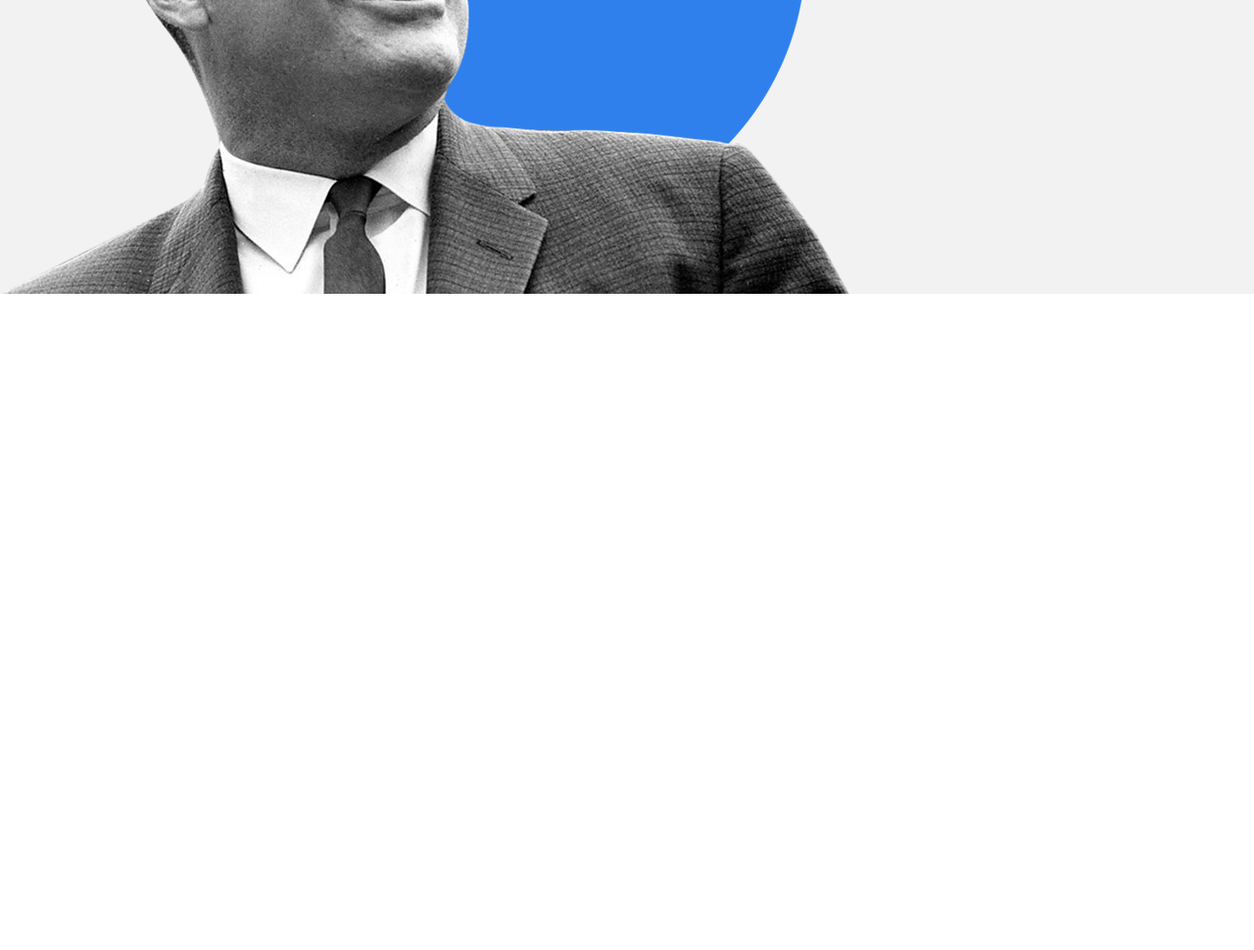
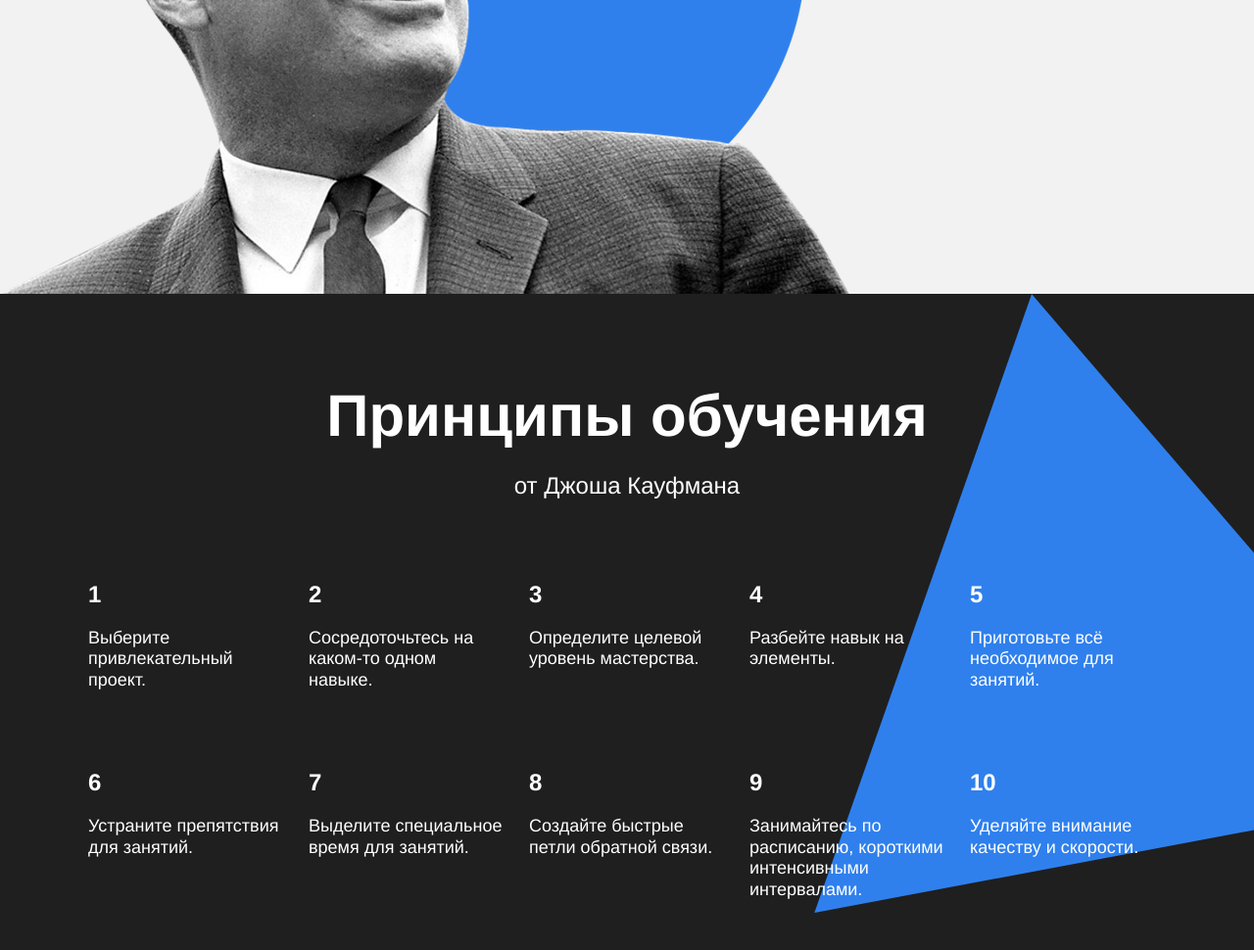
Before and after one commit to Smolib/how-to-learn, a plain HTML site: page index.html in a window 1280 px wide. Shown: the part 2597-3567 px from the top of the page at 98% size. Before the commit the page ends 2897 px from the top, so only its background shows below. Drawn offline with Linux system fonts and the light colour scheme.

Commit message:
kaufman done

```diff
--- a/index.html
+++ b/index.html
@@ -141,8 +141,99 @@
           </a>
         </p>
         </section>
+        <section class="kaufman">
+          <h2 class="section-title section-title_theme_dark">
+            Принципы обучения
+          </h2>
+          <h3 class="section-subtitle section-subtitle_theme_dark">
+            от Джоша Кауфмана
+          </h3>
+          <div class="table table_theme_dark">
+            <div class="table__cell table__cell_theme_dark">
+                <h4 class="table__heading table__heading_theme_dark">
+                  1
+                </h4>
+                <p class="table__text table__text_theme_dark">
+                  Выберите привлекательный проект.
+                </p>
+            </div>
+            <div class="table__cell table__cell_theme_dark">
+                <h4 class="table__heading table__heading_theme_dark">
+                  2
+                </h4>
+                <p class="table__text table__text_theme_dark">
+                  Сосредоточьтесь на каком-то одном навыке.
+                </p>
+            </div>
+            <div class="table__cell table__cell_theme_dark">
+                  <h4 class="table__heading table__heading_theme_dark">
+                    3
+                  </h4>
+                  <p class="table__text table__text_theme_dark">
+                    Определите целевой уровень мастерства.
+                  </p>
+            </div>
+            <div class="table__cell table__cell_theme_dark">
+                <h4 class="table__heading table__heading_theme_dark">
+                  4
+                </h4>
+                <p class="table__text table__text_theme_dark">
+                  Разбейте навык на элементы.
+                </p>
+            </div>
+            <div class="table__cell table__cell_theme_dark">
+               <h4 class="table__heading table__heading_theme_dark">
+                 5
+               </h4>
+               <p class="table__text table__text_theme_dark">
+                 Приготовьте всё необходимое для занятий.
+               </p>
+            </div>
+            <div class="table__cell table__cell_theme_dark">
+              <h4 class="table__heading table__heading_theme_dark">
+                6
+              </h4>
+              <p class="table__text table__text_theme_dark">
+                Устраните препятствия для занятий.
+              </p>
+            </div>
+            <div class="table__cell table__cell_theme_dark">
+              <h4 class="table__heading table__heading_theme_dark">
+                7
+              </h4>
+              <p class="table__text table__text_theme_dark">
+                Выделите специальное время для занятий.
+              </p>
+            </div>
+            <div class="table__cell table__cell_theme_dark">
+              <h4 class="table__heading table__heading_theme_dark">
+                8
+              </h4>
+              <p class="table__text table__text_theme_dark">
+                Создайте быстрые петли обратной связи.
+              </p>
+            </div>
+            <div class="table__cell table__cell_theme_dark">
+              <h4 class="table__heading table__heading_theme_dark">
+                9
+              </h4>
+              <p class="table__text table__text_theme_dark">
+                Занимайтесь по расписанию, короткими интенсивными интервалами.
+              </p>
+            </div>
+            <div class="table__cell table__cell_theme_dark">
+              <h4 class="table__heading table__heading_theme_dark">
+                10
+              </h4>
+              <p class="table__text table__text_theme_dark">
+                Уделяйте внимание качеству и скорости.
+              </p>
+            </div>
+          </div>
+          <div class="kaufman__triangle">
 
-        <section class="kaufman"></section>
+          </div>
+        </section>
       </main>
       <footer class="footer"></footer>
     </div>
--- a/styles/style.css
+++ b/styles/style.css
@@ -175,6 +175,12 @@
   text-align: center;
 }
 
+.section-title_theme_dark {
+  z-index: 2;
+
+  color: white;
+}
+
 .section-subtitle {
   width: 60%;
 
@@ -187,18 +193,35 @@
   text-align: center;
 }
 
+.section-subtitle_theme_dark {
+  z-index: 2;
+
+  color: white;
+}
+
 .table {
   width: 1100px;
 
   display: flex;
   flex-wrap: wrap;
   justify-content: space-between;
+
+  z-index: 2;
+}
+
+.table_theme_dark  {
 }
 
 .table__cell {
   width: 250px;
 
   padding-top: 60px;
+}
+
+.table__cell_theme_dark {
+  width: 200px;
+  padding-top: 80px;
+  color: white;
 }
 
 .table__heading {
@@ -209,6 +232,9 @@
   font-weight: bold;
 }
 
+.table__heading_theme_dark {
+}
+
 .table__text {
   padding-top: 20px;
   margin: 0;
@@ -216,6 +242,9 @@
   line-height: 1.2;
   font-size: 18px;
   font-weight: normal;
+}
+
+.table__text_theme_dark {
 }
 
 .feynman {
@@ -270,10 +299,32 @@
   color: #2f80ed;
   text-decoration: none;
 }
-/* и элемента с модификатором вида ключ-значение */
-.table__cell_theme_dark {
-  width: 200px;
-  color: white;
-  margin-right: 0;
-  margin-top: 80px;
+
+.kaufman {
+  display: flex;
+  flex-direction: column;
+  align-items: center;
+
+  position: relative;
+
+  padding-top: 90px;
+  padding-bottom: 90px;
+  padding-right: auto;
+  padding-left: auto;
+
+  overflow: hidden;
+
+  background-color: #1f1f1f;
 }
+
+.kaufman__triangle {
+  position: absolute;
+  top:0;
+  right: -210px;
+
+  width: 877px;
+  height: 877px;;
+
+  background-image: url(../images/kaufman-triangle.svg);
+  background-size: cover;
+}
```
